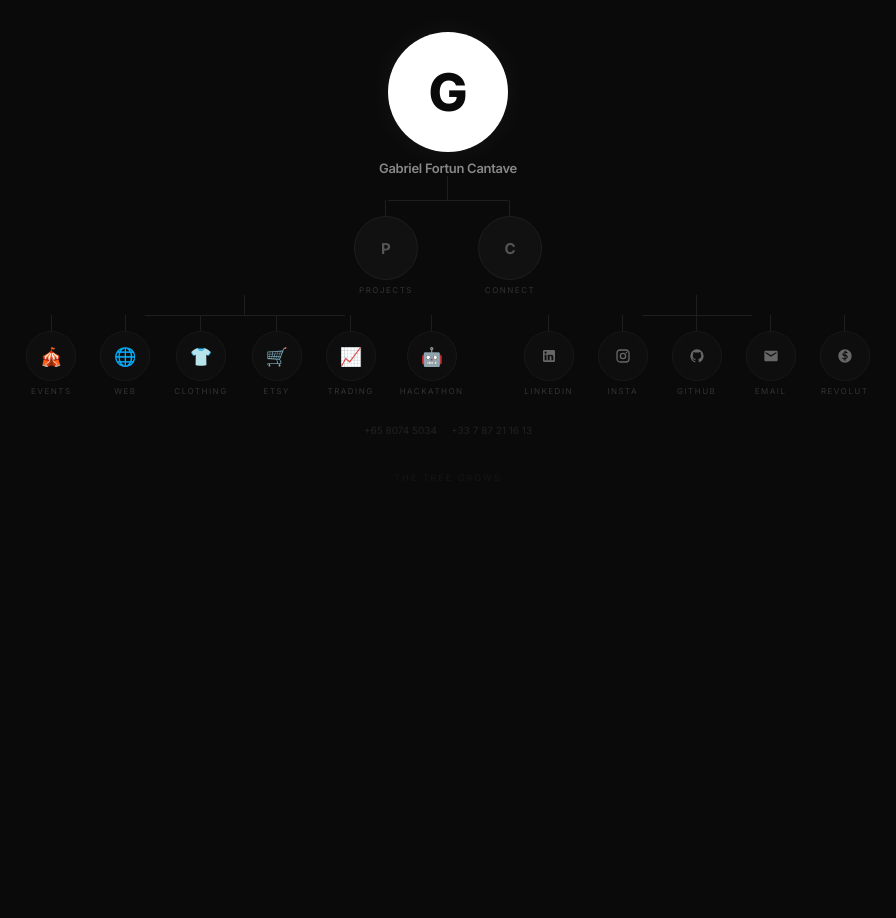
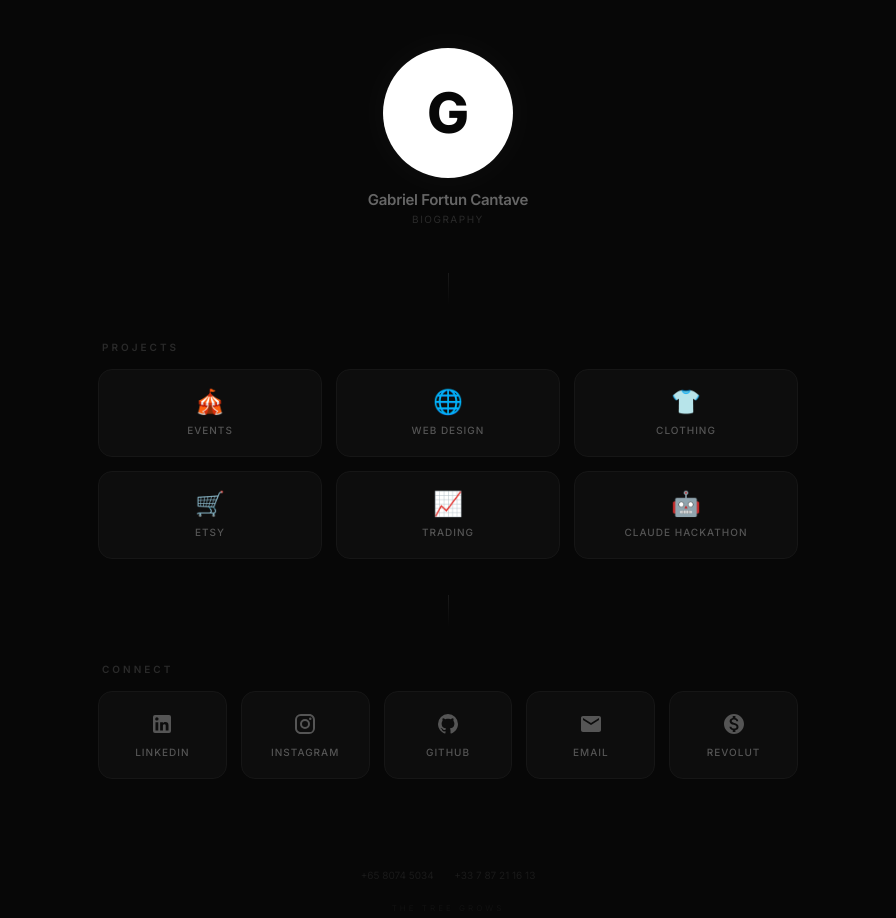
Before and after one commit to gabrielfortuncantave-dot/gabrielfortuncantave-dot.github.io, a plain HTML site: page index.html in a window 1280 px wide. Shown: the whole page, without its empty margins (192-1088 px from the left). Before the commit the page ends 800 px from the top, so only its background shows below. Drawn offline with Linux system fonts and the light colour scheme.

Commit message:
Update index.html

```diff
--- a/index.html
+++ b/index.html
@@ -2,104 +2,160 @@
 <html lang="en">
 <head>
 <meta charset="utf-8">
-  <meta name="viewport" content="width=device-width, initial-scale=1">
+<meta name="viewport" content="width=device-width,initial-scale=1">
 <title>Gabriel Fortun Cantave</title>
-  <link href="https://fonts.googleapis.com/css2?family=Inter:wght@400;500;600;700;800&display=swap" rel="stylesheet">
+<link href="https://fonts.googleapis.com/css2?family=Inter:wght@300;400;500;600;700;800&display=swap" rel="stylesheet">
 <style>
 *{margin:0;padding:0;box-sizing:border-box}
-    body{font-family:'Inter',sans-serif;background:#0a0a0a;color:#fff;min-height:100vh;display:flex;flex-direction:column;align-items:center;padding:32px 12px 60px;overflow-x:hidden}
-    .tree{display:flex;flex-direction:column;align-items:center}
-    .vl{width:1px;background:#1e1e1e;margin:0 auto}
-    .h24{height:24px}.h20{height:20px}.h16{height:16px}
-    .nd{border-radius:50%;display:flex;align-items:center;justify-content:center;cursor:pointer;transition:transform .25s,box-shadow .25s,border-color .25s;text-decoration:none;color:#666;z-index:2}
-    .nd:hover{transform:scale(1.1);color:#ccc}
-    .nd svg{fill:currentColor}
-    .lb{font-size:8px;letter-spacing:1.5px;text-transform:uppercase;color:#333;text-align:center;margin-top:5px;white-space:nowrap}
-    .root{width:100px;height:100px;background:#fff;box-shadow:0 0 30px rgba(255,255,255,.05)}
-    .root:hover{box-shadow:0 0 50px rgba(255,255,255,.1)}
-    .root .lt{font-size:44px;font-weight:800;color:#0a0a0a}
-    .rn{font-size:13px;font-weight:600;letter-spacing:-.3px;margin-top:8px;color:#888}
-    @media(min-width:600px){.root{width:120px;height:120px}.root .lt{font-size:52px}}
-    .cat{width:56px;height:56px;background:#111;border:1px solid #1e1e1e}
-    .cat:hover{border-color:#444}
-    .cat .ct{font-size:15px;font-weight:700;color:#555}
-    .cat:hover .ct{color:#ccc}
-    @media(min-width:600px){.cat{width:64px;height:64px}}
-    .lf{width:44px;height:44px;background:#0e0e0e;border:1px solid #181818}
-    .lf:hover{border-color:#333}
-    .lf .em{font-size:18px}
-    .lf svg{width:16px;height:16px}
-    @media(min-width:600px){.lf{width:50px;height:50px}}
-    .row{display:flex;align-items:flex-start;justify-content:center;gap:16px;position:relative}
-    @media(min-width:600px){.row{gap:24px}}
-    .col{display:flex;flex-direction:column;align-items:center}
-    .hl{position:absolute;top:0;height:1px;background:#1e1e1e}
-    .sides{display:flex;gap:40px;width:100%;justify-content:center}
-    @media(min-width:600px){.sides{gap:60px}}
-    .branch{display:flex;flex-direction:column;align-items:center}
-    .ov{position:fixed;inset:0;background:rgba(0,0,0,.9);backdrop-filter:blur(16px);-webkit-backdrop-filter:blur(16px);z-index:100;display:flex;align-items:center;justify-content:center;opacity:0;pointer-events:none;transition:opacity .25s}
+body{font-family:'Inter',sans-serif;background:#070707;color:#fff;min-height:100vh;overflow-x:hidden}
+
+/* Canvas for SVG lines */
+.canvas{position:fixed;inset:0;z-index:0;pointer-events:none}
+.canvas line{stroke:#1a1a1a;stroke-width:1}
+
+/* Page content */
+.page{position:relative;z-index:1;display:flex;flex-direction:column;align-items:center;padding:48px 20px 80px;min-height:100vh}
+
+/* Root */
+.root-wrap{display:flex;flex-direction:column;align-items:center;margin-bottom:48px}
+.root{width:110px;height:110px;border-radius:50%;background:#fff;display:flex;align-items:center;justify-content:center;cursor:pointer;transition:transform .3s,box-shadow .3s;box-shadow:0 0 40px rgba(255,255,255,.04)}
+.root:hover{transform:scale(1.06);box-shadow:0 0 60px rgba(255,255,255,.08)}
+.root span{font-size:48px;font-weight:800;color:#070707}
+@media(min-width:640px){.root{width:130px;height:130px}.root span{font-size:56px}}
+.root-name{font-size:15px;font-weight:600;color:#666;margin-top:12px;letter-spacing:-.3px}
+.root-sub{font-size:10px;color:#2a2a2a;letter-spacing:1.5px;text-transform:uppercase;margin-top:4px}
+
+/* Section */
+.section{width:100%;max-width:700px;margin-bottom:36px}
+.section-title{font-size:10px;font-weight:600;letter-spacing:3px;text-transform:uppercase;color:#2a2a2a;margin-bottom:16px;padding-left:4px}
+
+/* Grid of cards */
+.grid{display:grid;grid-template-columns:repeat(3,1fr);gap:10px}
+@media(min-width:480px){.grid{grid-template-columns:repeat(3,1fr);gap:12px}}
+@media(min-width:640px){.grid{grid-template-columns:repeat(3,1fr);gap:14px}}
+.grid.g2{grid-template-columns:repeat(2,1fr)}
+@media(min-width:480px){.grid.g2{grid-template-columns:repeat(3,1fr)}}
+@media(min-width:640px){.grid.g2{grid-template-columns:repeat(5,1fr)}}
+
+/* Card */
+.card{background:#0d0d0d;border:1px solid #161616;border-radius:14px;padding:20px 14px;display:flex;flex-direction:column;align-items:center;gap:10px;cursor:pointer;transition:border-color .25s,background .25s,transform .25s;text-decoration:none;color:#555}
+.card:hover{border-color:#2a2a2a;background:#111;transform:translateY(-2px);color:#ccc}
+.card .icon{font-size:24px;line-height:1}
+.card svg{width:24px;height:24px;fill:currentColor}
+.card .name{font-size:10px;font-weight:500;letter-spacing:1px;text-transform:uppercase;text-align:center}
+.card.soon{opacity:.35;cursor:default}
+.card.soon:hover{border-color:#161616;background:#0d0d0d;transform:none;color:#555}
+.card .tag{font-size:7px;letter-spacing:1px;text-transform:uppercase;color:#333;background:#0a0a0a;padding:2px 6px;border-radius:4px;margin-top:-4px}
+
+/* Divider line */
+.divider{width:1px;height:32px;background:linear-gradient(to bottom,#1a1a1a,transparent);margin:0 auto 36px}
+
+/* Bio overlay */
+.ov{position:fixed;inset:0;background:rgba(0,0,0,.92);backdrop-filter:blur(20px);-webkit-backdrop-filter:blur(20px);z-index:200;display:flex;align-items:center;justify-content:center;opacity:0;pointer-events:none;transition:opacity .3s}
 .ov.on{opacity:1;pointer-events:auto}
-    .bc{max-width:380px;width:92%;padding:32px 24px;background:#0e0e0e;border:1px solid #1a1a1a;border-radius:16px;text-align:center;transform:translateY(12px);transition:transform .25s}
-    .ov.on .bc{transform:translateY(0)}
-    .bc .av{width:60px;height:60px;border-radius:50%;background:#fff;display:flex;align-items:center;justify-content:center;margin:0 auto 12px}
-    .bc .av span{font-size:28px;font-weight:800;color:#0a0a0a}
-    .bc h2{font-size:16px;font-weight:700;margin-bottom:2px}
-    .bc .su{font-size:11px;color:#555;margin-bottom:16px}
-    .bc .tx{font-size:12px;color:#888;line-height:1.7;text-align:left}
-    .bc .lk{margin-top:16px;display:flex;flex-wrap:wrap;gap:8px;justify-content:center}
-    .bc .lk a{font-size:11px;color:#444;text-decoration:none;padding:6px 12px;border:1px solid #1a1a1a;border-radius:8px;transition:border-color .2s,color .2s}
-    .bc .lk a:hover{border-color:#333;color:#999}
-    .bc .cl{margin-top:16px;padding:8px 20px;background:#141414;border:1px solid #222;border-radius:8px;color:#666;font-size:11px;cursor:pointer;transition:background .2s}
-    .bc .cl:hover{background:#1a1a1a;color:#aaa}
-    .ph{margin-top:28px;display:flex;gap:14px;justify-content:center}
-    .ph a{font-size:10px;color:#222;text-decoration:none}
-    .ph a:hover{color:#555}
-    .gr{margin-top:36px;font-size:9px;color:#161616;letter-spacing:2px;text-transform:uppercase}
-    .gr:hover{color:#333}
+.bio{max-width:400px;width:92%;padding:36px 28px;background:#0c0c0c;border:1px solid #181818;border-radius:18px;text-align:center;transform:scale(.96);transition:transform .3s}
+.ov.on .bio{transform:scale(1)}
+.bio .av{width:64px;height:64px;border-radius:50%;background:#fff;display:flex;align-items:center;justify-content:center;margin:0 auto 14px}
+.bio .av span{font-size:30px;font-weight:800;color:#070707}
+.bio h2{font-size:17px;font-weight:700;margin-bottom:3px}
+.bio .su{font-size:11px;color:#444;margin-bottom:18px}
+.bio .tx{font-size:12.5px;color:#777;line-height:1.75;text-align:left}
+.bio .lk{margin-top:18px;display:flex;flex-wrap:wrap;gap:6px;justify-content:center}
+.bio .lk a{font-size:10px;color:#444;text-decoration:none;padding:5px 10px;border:1px solid #1a1a1a;border-radius:8px;transition:all .2s}
+.bio .lk a:hover{border-color:#333;color:#aaa}
+.bio .cl{margin-top:18px;padding:8px 22px;background:transparent;border:1px solid #222;border-radius:8px;color:#555;font-size:11px;cursor:pointer;transition:all .2s}
+.bio .cl:hover{border-color:#444;color:#aaa}
+
+/* Footer */
+.foot{margin-top:48px;text-align:center}
+.foot a{font-size:10px;color:#1a1a1a;text-decoration:none;margin:0 8px;transition:color .2s}
+.foot a:hover{color:#555}
+.foot .gr{font-size:8px;color:#111;letter-spacing:3px;text-transform:uppercase;margin-top:20px}
 </style>
 </head>
 <body>
-<div class="tree">
-  <div class="col">
-    <div class="nd root" onclick="document.getElementById('bio').classList.add('on')"><span class="lt">G</span></div>
-    <div class="rn">Gabriel Fortun Cantave</div>
+
+<div class="page">
+
+  <div class="root-wrap">
+    <div class="root" onclick="document.getElementById('bio').classList.add('on')"><span>G</span></div>
+    <div class="root-name">Gabriel Fortun Cantave</div>
+    <div class="root-sub">Biography</div>
   </div>
-  <div class="vl h24"></div>
-  <div class="row" style="gap:60px">
-    <div class="hl" style="left:calc(50% - 60px);width:120px"></div>
-    <div class="col"><div class="vl h16"></div><div class="nd cat"><span class="ct">P</span></div><div class="lb">Projects</div></div>
-    <div class="col"><div class="vl h16"></div><div class="nd cat"><span class="ct">C</span></div><div class="lb">Connect</div></div>
+
+  <div class="divider"></div>
+
+  <!-- PROJECTS -->
+  <div class="section">
+    <div class="section-title">Projects</div>
+    <div class="grid">
+      <div class="card">
+        <div class="icon">🎪</div>
+        <div class="name">Events</div>
       </div>
-  <div class="sides">
-    <div class="branch">
-      <div class="vl h20"></div>
-      <div class="row">
-        <div class="hl" style="left:calc(50% - 100px);width:200px"></div>
-        <div class="col"><div class="vl h16"></div><div class="nd lf"><span class="em">🎪</span></div><div class="lb">Events</div></div>
-        <div class="col"><div class="vl h16"></div><div class="nd lf"><span class="em">🌐</span></div><div class="lb">Web</div></div>
-        <div class="col"><div class="vl h16"></div><div class="nd lf"><span class="em">👕</span></div><div class="lb">Clothing</div></div>
-        <div class="col"><div class="vl h16"></div><div class="nd lf"><span class="em">🛒</span></div><div class="lb">Etsy</div></div>
-        <div class="col"><div class="vl h16"></div><div class="nd lf"><span class="em">📈</span></div><div class="lb">Trading</div></div>
-        <div class="col"><div class="vl h16"></div><div class="nd lf"><span class="em">🤖</span></div><div class="lb">Hackathon</div></div>
+      <div class="card">
+        <div class="icon">🌐</div>
+        <div class="name">Web Design</div>
       </div>
+      <div class="card">
+        <div class="icon">👕</div>
+        <div class="name">Clothing</div>
       </div>
-    <div class="branch">
-      <div class="vl h20"></div>
-      <div class="row">
-        <div class="hl" style="left:calc(50% - 55px);width:110px"></div>
-        <div class="col"><div class="vl h16"></div><a href="https://www.linkedin.com/in/gabriel-fortun-277295339" target="_blank" class="nd lf"><svg viewBox="0 0 24 24"><path d="M19 3a2 2 0 012 2v14a2 2 0 01-2 2H5a2 2 0 01-2-2V5a2 2 0 012-2h14m-.5 15.5v-5.3a3.26 3.26 0 00-3.26-3.26c-.85 0-1.84.52-2.32 1.3v-1.11h-2.79v8.37h2.79v-4.93c0-.77.62-1.4 1.39-1.4a1.4 1.4 0 011.4 1.4v4.93h2.79M6.88 8.56a1.68 1.68 0 001.68-1.68c0-.93-.75-1.69-1.68-1.69a1.69 1.69 0 00-1.69 1.69c0 .93.76 1.68 1.69 1.68m1.39 9.94v-8.37H5.5v8.37h2.77z"/></svg></a><div class="lb">LinkedIn</div></div>
-        <div class="col"><div class="vl h16"></div><a href="https://www.instagram.com/frtn.gabriel" target="_blank" class="nd lf"><svg viewBox="0 0 24 24"><path d="M7.8 2h8.4C19.4 2 22 4.6 22 7.8v8.4a5.8 5.8 0 01-5.8 5.8H7.8C4.6 22 2 19.4 2 16.2V7.8A5.8 5.8 0 017.8 2m-.2 2A3.6 3.6 0 004 7.6v8.8C4 18.39 5.61 20 7.6 20h8.8a3.6 3.6 0 003.6-3.6V7.6C20 5.61 18.39 4 16.4 4H7.6m9.65 1.5a1.25 1.25 0 110 2.5 1.25 1.25 0 010-2.5M12 7a5 5 0 110 10 5 5 0 010-10m0 2a3 3 0 100 6 3 3 0 000-6z"/></svg></a><div class="lb">Insta</div></div>
-        <div class="col"><div class="vl h16"></div><a href="https://github.com/gabrielfortuncantave-dot" target="_blank" class="nd lf"><svg viewBox="0 0 24 24"><path d="M12 2A10 10 0 002 12c0 4.42 2.87 8.17 6.84 9.5.5.08.66-.23.66-.5v-1.69c-2.77.6-3.36-1.34-3.36-1.34-.46-1.16-1.11-1.47-1.11-1.47-.91-.62.07-.6.07-.6 1 .07 1.53 1.03 1.53 1.03.87 1.52 2.34 1.07 2.91.83.09-.65.35-1.09.63-1.34-2.22-.25-4.55-1.11-4.55-4.92 0-1.11.38-2 1.03-2.71-.1-.25-.45-1.29.1-2.64 0 0 .84-.27 2.75 1.02.79-.22 1.65-.33 2.5-.33.85 0 1.71.11 2.5.33 1.91-1.29 2.75-1.02 2.75-1.02.55 1.35.2 2.39.1 2.64.65.71 1.03 1.6 1.03 2.71 0 3.82-2.34 4.66-4.57 4.91.36.31.69.92.69 1.85V21c0 .27.16.59.67.5C19.14 20.16 22 16.42 22 12A10 10 0 0012 2z"/></svg></a><div class="lb">GitHub</div></div>
-        <div class="col"><div class="vl h16"></div><a href="mailto:gabrielfortuncantave@gmail.com" class="nd lf"><svg viewBox="0 0 24 24"><path d="M20 4H4c-1.1 0-2 .9-2 2v12c0 1.1.9 2 2 2h16c1.1 0 2-.9 2-2V6c0-1.1-.9-2-2-2zm0 4l-8 5-8-5V6l8 5 8-5v2z"/></svg></a><div class="lb">Email</div></div>
-        <div class="col"><div class="vl h16"></div><a href="https://revolut.me/gfortuncantave" target="_blank" class="nd lf"><svg viewBox="0 0 24 24"><path d="M12 2C6.48 2 2 6.48 2 12s4.48 10 10 10 10-4.48 10-10S17.52 2 12 2zm.8 15.4V19h-1.6v-1.6c-1.52-.16-2.88-.88-3.72-1.96l1.28-1.08c.64.8 1.56 1.32 2.56 1.44v-3.24c-2-.44-3.2-1.36-3.2-3.04 0-1.72 1.36-3 3.2-3.16V4h1.6v1.36c1.28.16 2.4.72 3.2 1.64l-1.24 1.12c-.56-.64-1.28-1.04-2.08-1.16v3.08c2.12.48 3.28 1.4 3.28 3.12 0 1.84-1.4 3.08-3.28 3.24zm-1.6-7.52V7.04c-.88.12-1.52.68-1.52 1.44 0 .68.44 1.16 1.52 1.4zm1.6 5.24c.96-.12 1.6-.72 1.6-1.52 0-.72-.48-1.2-1.6-1.48v3z"/></svg></a><div class="lb">Revolut</div></div>
+      <div class="card">
+        <div class="icon">🛒</div>
+        <div class="name">Etsy</div>
+      </div>
+      <div class="card">
+        <div class="icon">📈</div>
+        <div class="name">Trading</div>
+      </div>
+      <div class="card">
+        <div class="icon">🤖</div>
+        <div class="name">Claude Hackathon</div>
       </div>
     </div>
   </div>
+
+  <div class="divider"></div>
+
+  <!-- CONNECT -->
+  <div class="section">
+    <div class="section-title">Connect</div>
+    <div class="grid g2">
+      <a href="https://www.linkedin.com/in/gabriel-fortun-277295339" target="_blank" class="card">
+        <svg viewBox="0 0 24 24"><path d="M19 3a2 2 0 012 2v14a2 2 0 01-2 2H5a2 2 0 01-2-2V5a2 2 0 012-2h14m-.5 15.5v-5.3a3.26 3.26 0 00-3.26-3.26c-.85 0-1.84.52-2.32 1.3v-1.11h-2.79v8.37h2.79v-4.93c0-.77.62-1.4 1.39-1.4a1.4 1.4 0 011.4 1.4v4.93h2.79M6.88 8.56a1.68 1.68 0 001.68-1.68c0-.93-.75-1.69-1.68-1.69a1.69 1.69 0 00-1.69 1.69c0 .93.76 1.68 1.69 1.68m1.39 9.94v-8.37H5.5v8.37h2.77z"/></svg>
+        <div class="name">LinkedIn</div>
+      </a>
+      <a href="https://www.instagram.com/frtn.gabriel" target="_blank" class="card">
+        <svg viewBox="0 0 24 24"><path d="M7.8 2h8.4C19.4 2 22 4.6 22 7.8v8.4a5.8 5.8 0 01-5.8 5.8H7.8C4.6 22 2 19.4 2 16.2V7.8A5.8 5.8 0 017.8 2m-.2 2A3.6 3.6 0 004 7.6v8.8C4 18.39 5.61 20 7.6 20h8.8a3.6 3.6 0 003.6-3.6V7.6C20 5.61 18.39 4 16.4 4H7.6m9.65 1.5a1.25 1.25 0 110 2.5 1.25 1.25 0 010-2.5M12 7a5 5 0 110 10 5 5 0 010-10m0 2a3 3 0 100 6 3 3 0 000-6z"/></svg>
+        <div class="name">Instagram</div>
+      </a>
+      <a href="https://github.com/gabrielfortuncantave-dot" target="_blank" class="card">
+        <svg viewBox="0 0 24 24"><path d="M12 2A10 10 0 002 12c0 4.42 2.87 8.17 6.84 9.5.5.08.66-.23.66-.5v-1.69c-2.77.6-3.36-1.34-3.36-1.34-.46-1.16-1.11-1.47-1.11-1.47-.91-.62.07-.6.07-.6 1 .07 1.53 1.03 1.53 1.03.87 1.52 2.34 1.07 2.91.83.09-.65.35-1.09.63-1.34-2.22-.25-4.55-1.11-4.55-4.92 0-1.11.38-2 1.03-2.71-.1-.25-.45-1.29.1-2.64 0 0 .84-.27 2.75 1.02.79-.22 1.65-.33 2.5-.33.85 0 1.71.11 2.5.33 1.91-1.29 2.75-1.02 2.75-1.02.55 1.35.2 2.39.1 2.64.65.71 1.03 1.6 1.03 2.71 0 3.82-2.34 4.66-4.57 4.91.36.31.69.92.69 1.85V21c0 .27.16.59.67.5C19.14 20.16 22 16.42 22 12A10 10 0 0012 2z"/></svg>
+        <div class="name">GitHub</div>
+      </a>
+      <a href="mailto:gabrielfortuncantave@gmail.com" class="card">
+        <svg viewBox="0 0 24 24"><path d="M20 4H4c-1.1 0-2 .9-2 2v12c0 1.1.9 2 2 2h16c1.1 0 2-.9 2-2V6c0-1.1-.9-2-2-2zm0 4l-8 5-8-5V6l8 5 8-5v2z"/></svg>
+        <div class="name">Email</div>
+      </a>
+      <a href="https://revolut.me/gfortuncantave" target="_blank" class="card">
+        <svg viewBox="0 0 24 24"><path d="M12 2C6.48 2 2 6.48 2 12s4.48 10 10 10 10-4.48 10-10S17.52 2 12 2zm1.41 16.09V20h-2.67v-1.93c-1.71-.36-3.16-1.46-3.27-3.4h1.96c.1 1.05.82 1.87 2.65 1.87 1.96 0 2.4-.98 2.4-1.59 0-.83-.44-1.61-2.67-2.14-2.48-.6-4.18-1.62-4.18-3.67 0-1.72 1.39-2.84 3.11-3.22V4h2.67v1.95c1.86.45 2.79 1.86 2.85 3.39H14.3c-.05-1.11-.64-1.87-2.22-1.87-1.5 0-2.4.68-2.4 1.64 0 .84.65 1.39 2.67 1.94s4.18 1.36 4.18 3.87c0 1.87-1.38 2.93-3.12 3.17z"/></svg>
+        <div class="name">Revolut</div>
+      </a>
     </div>
-<div class="ph"><a href="tel:+6580745034">+65 8074 5034</a><a href="tel:+33787211613">+33 7 87 21 16 13</a></div>
+  </div>
+
+  <div class="foot">
+    <a href="tel:+6580745034">+65 8074 5034</a>
+    <a href="tel:+33787211613">+33 7 87 21 16 13</a>
     <div class="gr">the tree grows</div>
+  </div>
+
+</div>
+
+<!-- Bio -->
 <div class="ov" id="bio" onclick="if(event.target===this)this.classList.remove('on')">
-  <div class="bc">
+  <div class="bio">
     <div class="av"><span>G</span></div>
     <h2>Gabriel Fortun Cantave</h2>
     <p class="su">ESSEC Business School &middot; Global BBA &middot; Singapore</p>
@@ -114,5 +170,6 @@
     <button class="cl" onclick="document.getElementById('bio').classList.remove('on')">Close</button>
   </div>
 </div>
+
 </body>
 </html>
```
Lines whose indentation alone changed are shown as unchanged.
